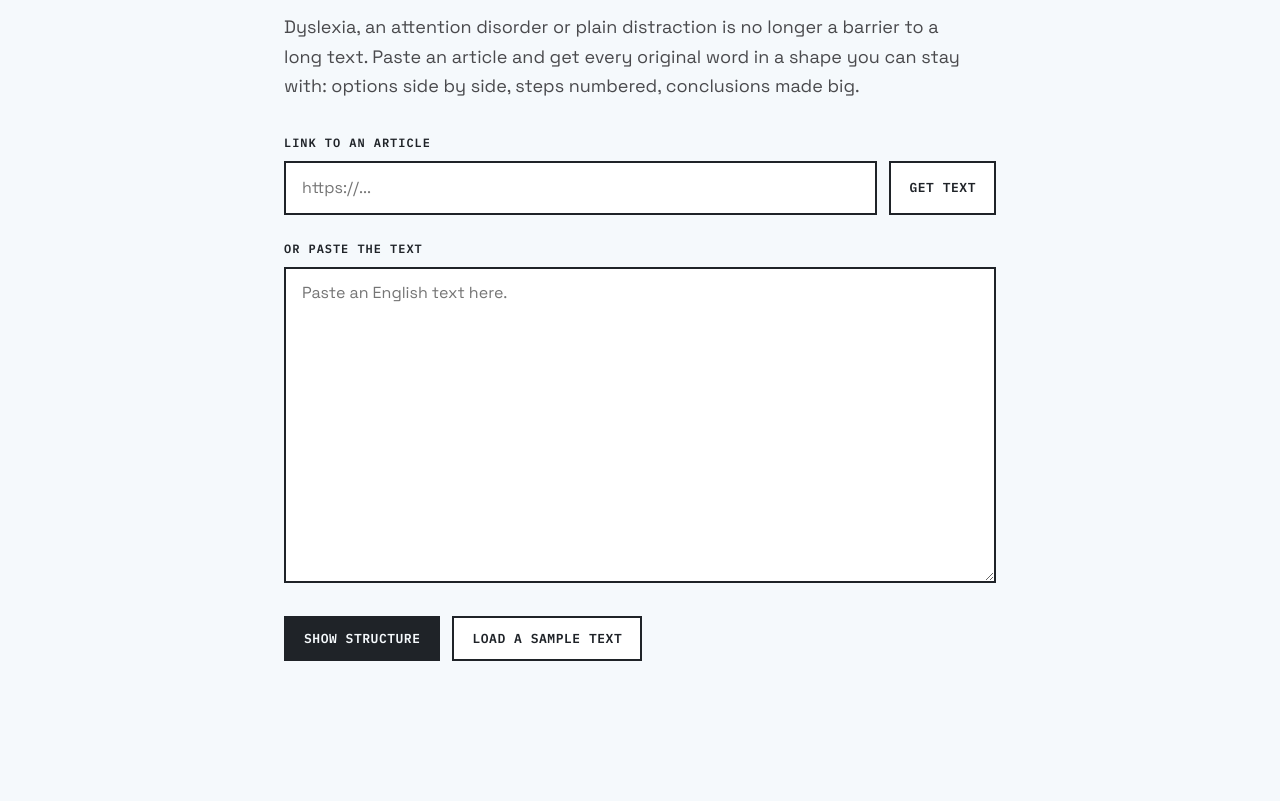
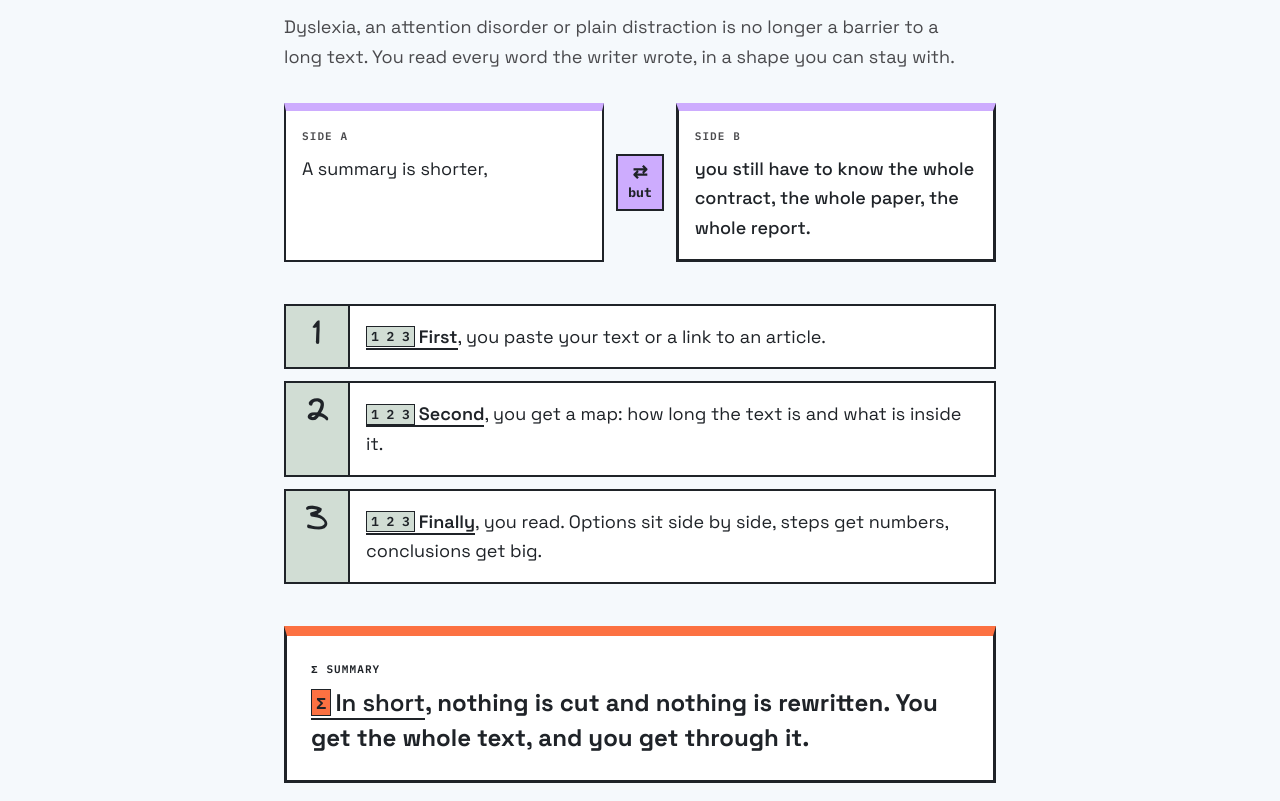
Before and after one commit to SaltedDana/the-whole-text, a website: page docs/index.html in a window 1280 px wide. Shown: the part 151-952 px from the top of the page. Before the commit the page ends 913 px from the top, so only its background shows below. Drawn offline with Linux system fonts and the light colour scheme.

Commit message:
Landing: the pitch laid out in the app's own blocks

```diff
--- a/docs/app.js
+++ b/docs/app.js
@@ -72,7 +72,7 @@ $("fetchBtn").addEventListener("click", async () => {
     const { text } = await post("/api/fetch", { url });
     $("text").value = text;
     updateCount();
-    setStatus("Text loaded. Check it, then press Show structure.");
+    setStatus("Text loaded. Check it, then press Show me the structure.");
   } catch (e) {
     setStatus(e.message, true);
   } finally {
--- a/docs/index.html
+++ b/docs/index.html
@@ -25,7 +25,22 @@
 
 <main id="inputScreen" class="input-screen">
   <h1 class="display">Reading access for everyone.</h1>
-  <p class="lede">Dyslexia, an attention disorder or plain distraction is no longer a barrier to a long text. Paste an article and get every original word in a shape you can stay with: options side by side, steps numbered, conclusions made big.</p>
+  <p class="lede">Dyslexia, an attention disorder or plain distraction is no longer a barrier to a long text. You read every word the writer wrote, in a shape you can stay with.</p>
+
+  <section class="pitch" aria-label="How it works, shown in the app's own layout">
+    <div class="blk pair weighted">
+      <div class="side a"><div class="blk-label">Side A</div><div class="tx">A summary is shorter,</div></div>
+      <div class="mid"><div class="pill"><span class="sym">⇄</span>but</div></div>
+      <div class="side b"><div class="blk-label">Side B</div><div class="tx">you still have to know the whole contract, the whole paper, the whole report.</div></div>
+    </div>
+    <ol class="steps">
+      <li class="step"><div class="n">1</div><div class="tx"><span class="cw g-sequence"><span class="sym">1 2 3</span>First</span>, you paste your text or a link to an article.</div></li>
+      <li class="step"><div class="n">2</div><div class="tx"><span class="cw g-sequence"><span class="sym">1 2 3</span>Second</span>, you get a map: how long the text is and what is inside it.</div></li>
+      <li class="step"><div class="n">3</div><div class="tx"><span class="cw g-sequence"><span class="sym">1 2 3</span>Finally</span>, you read. Options sit side by side, steps get numbers, conclusions get big.</div></li>
+    </ol>
+    <div class="blk summary-blk"><div class="blk-label">Σ  Summary</div><div class="tx"><span class="cw g-summary"><span class="sym">Σ</span>In short</span>, nothing is cut and nothing is rewritten. You get the whole text, and you get through it.</div></div>
+    <p class="pitch-note">This section uses the same layout the app gives your text.</p>
+  </section>
 
   <label class="field-label" for="url">Link to an article</label>
   <div class="url-row">
@@ -37,8 +52,8 @@
   <textarea id="text" rows="12" placeholder="Paste an English text here."></textarea>
 
   <div class="actions">
-    <button type="button" class="btn primary" id="go">Show structure</button>
-    <button type="button" class="btn ghost" id="sample">Load a sample text</button>
+    <button type="button" class="btn primary" id="go">Show me the structure</button>
+    <button type="button" class="btn ghost" id="sample">Try a sample text</button>
     <span class="count" id="count"></span>
   </div>
   <p class="status" id="status" role="status" aria-live="polite"></p>
--- a/docs/styles.css
+++ b/docs/styles.css
@@ -141,3 +141,6 @@ details.example .tx{padding:0 var(--s4) var(--s4);color:var(--ink-soft)}
 }
 
 .brief-note{margin:0 0 20px;padding:12px 16px;border:2px dashed currentColor;font-size:.9rem;opacity:.8}
+
+.pitch{margin:28px 0 36px;display:flex;flex-direction:column;gap:18px}
+.pitch-note{margin:0;font-size:.8rem;opacity:.65}
--- a/public/app.js
+++ b/public/app.js
@@ -70,7 +70,7 @@ $("fetchBtn").addEventListener("click", async () => {
     const { text } = await post("/api/fetch", { url });
     $("text").value = text;
     updateCount();
-    setStatus("Text loaded. Check it, then press Show structure.");
+    setStatus("Text loaded. Check it, then press Show me the structure.");
   } catch (e) {
     setStatus(e.message, true);
   } finally {
--- a/public/styles.css
+++ b/public/styles.css
@@ -141,3 +141,6 @@ details.example .tx{padding:0 var(--s4) var(--s4);color:var(--ink-soft)}
 }
 
 .brief-note{margin:0 0 20px;padding:12px 16px;border:2px dashed currentColor;font-size:.9rem;opacity:.8}
+
+.pitch{margin:28px 0 36px;display:flex;flex-direction:column;gap:18px}
+.pitch-note{margin:0;font-size:.8rem;opacity:.65}
```
Also changed, not shown: docs/demo-result.json (+1 -1 lines), public/index.html (+18 -3 lines).
